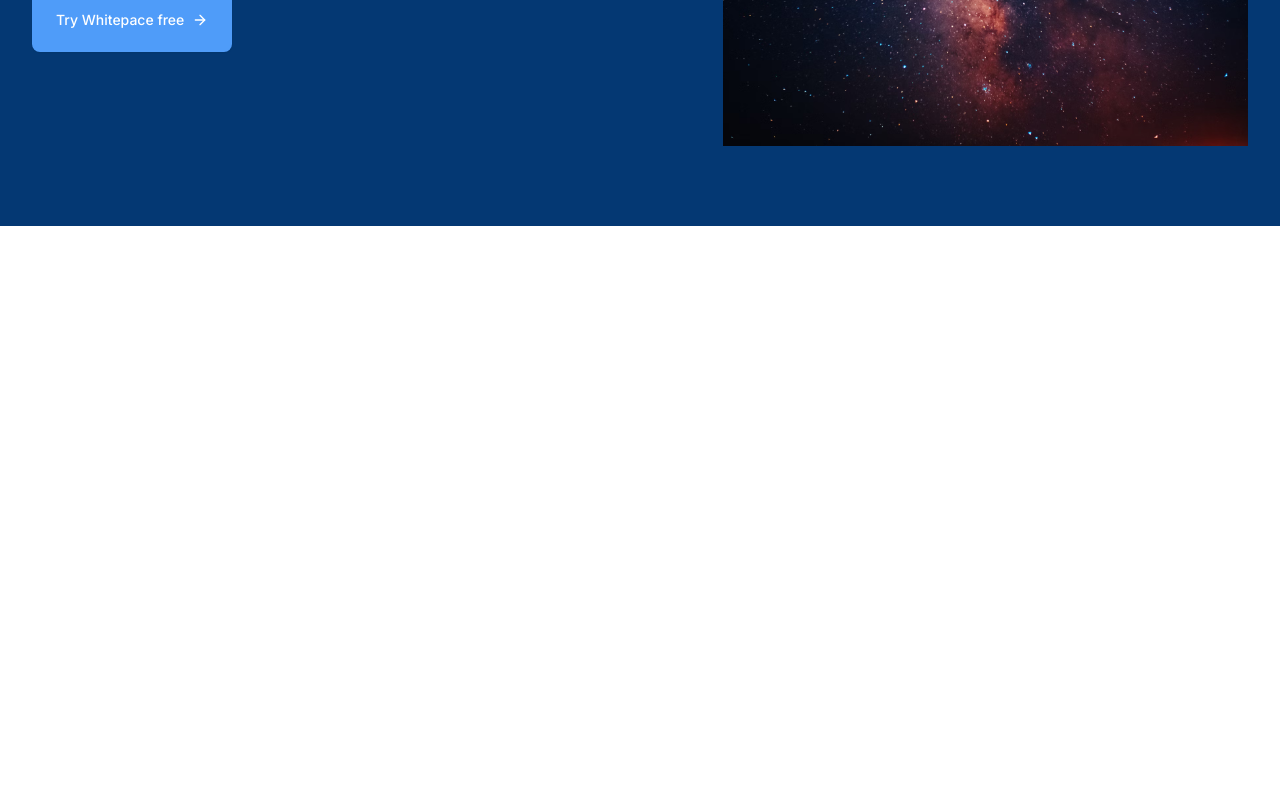
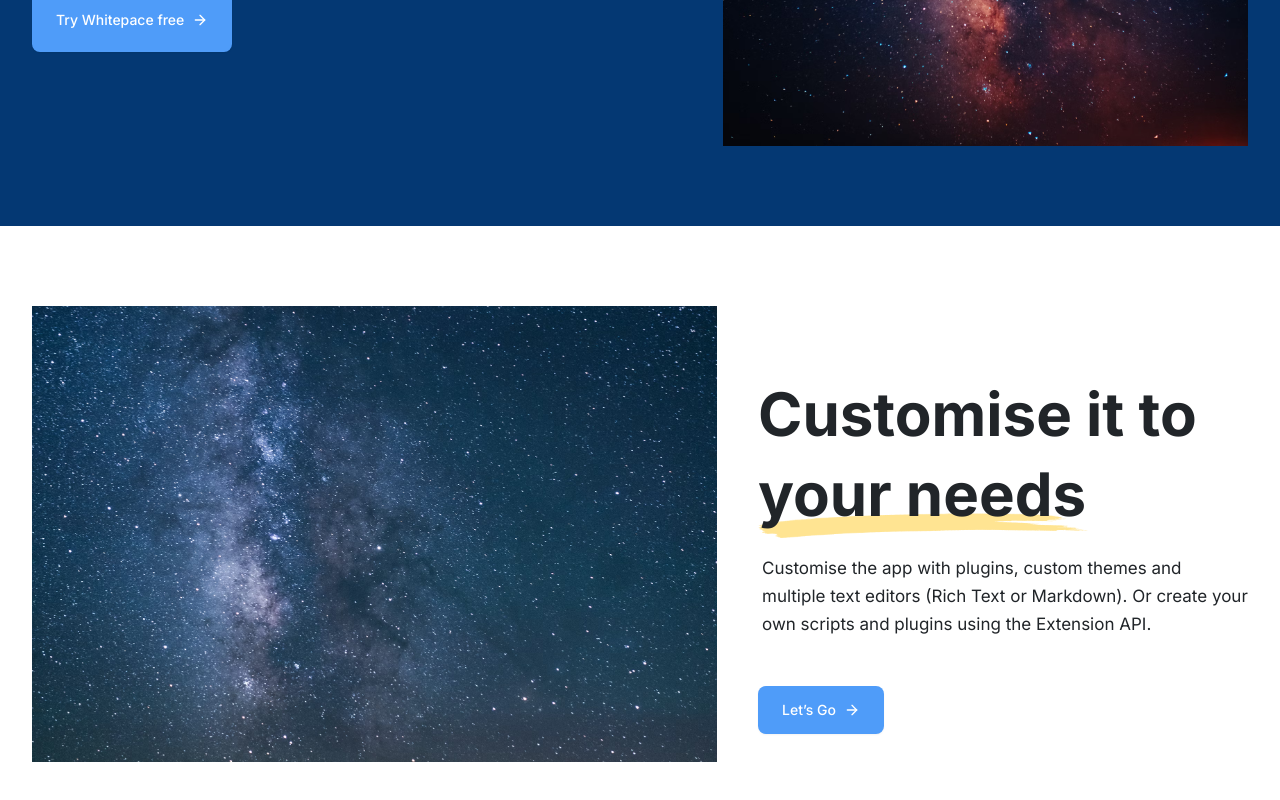
Before and after one commit to MarkMPW/whitespace, a Next.js app: page / in a window 1280 px wide. Shown: the part 2597-3397 px from the top of the page. Before the commit the page ends 2823 px from the top, so only its background shows below. Built offline with nearby package versions, Linux system fonts and the light colour scheme.

Commit message:
create: customise page

```diff
--- a/app/page.tsx
+++ b/app/page.tsx
@@ -1,4 +1,5 @@
 import Content from "@/components/Content";
+import Customise from "@/components/Customise";
 import Extension from "@/components/Extension";
 import HeroSection from "@/components/HeroSection";
 import Navbar from "@/components/Navbar";
@@ -12,6 +13,7 @@ export default function Home() {
       <Content />
       <WorkManagement />
       <Extension />
+      <Customise />
     </section>
   );
 }
--- /dev/null
+++ b/components/Customise.tsx
@@ -0,0 +1,27 @@
+import React from "react";
+import SectionLayout from "./SectionLayout";
+import { Button } from "./ui/button";
+import { ArrowRight } from "lucide-react";
+
+const Customise = () => {
+  return (
+    <SectionLayout
+      title="Customise it to your needs"
+      description="Customise the app with plugins, custom themes and multiple text editors (Rich Text or Markdown). Or create your own scripts and plugins using the Extension API."
+      titleHighlight
+      image={{
+        src: 'space-4.png',
+        alt: 'space 3',
+        className: 'mb-10 py-0'
+      }}
+      reverse="flex md:flex-row-reverse sm:flex-col-reverse"
+      titleBoxClassName="lg:max-w-[490px] md:max-w-[562px]"
+    >
+      <Button size="xl" className="bg-primary-light text-white mt-12 p-5">
+        Let’s Go <ArrowRight />
+      </Button>
+    </SectionLayout>
+  );
+};
+
+export default Customise;
--- a/components/SectionLayout.tsx
+++ b/components/SectionLayout.tsx
@@ -3,6 +3,7 @@ import Image from "next/image";
 import { cn } from "@/lib/utils";
 
 interface SectionLayoutProps {
+  reverse?: string;
   backgroundImage?: {
     desktop: string;
     mobile?: string;
@@ -32,6 +33,7 @@ interface SectionLayoutProps {
 }
 
 const SectionLayout = ({
+  reverse,
   backgroundImage,
   title,
   titleBoxClassName,
@@ -70,7 +72,12 @@ const SectionLayout = ({
         </div>
       )}
 
-      <div className="justify-between items-center relative z-10 flex flex-col md:flex-row">
+      <div
+        className={cn(
+          "justify-between items-center relative z-10 flex flex-col md:flex-row",
+          reverse
+        )}
+      >
         <div
           className={cn(
             "lg:max-w-[691px] md:max-w-[562px] text-center md:text-left relative",
@@ -120,10 +127,10 @@ const SectionLayout = ({
           <img
             src={image.src}
             alt={image.alt}
-            className={
-              image.className ??
-              "w-full sm:w-[500px] sm:h-[267px] md:w-[550px] md:h-[367px] lg:w-[685px] lg:h-[456px] object-cover"
-            }
+            className={cn(
+              "w-full sm:w-[500px] sm:h-[267px] md:w-[550px] md:h-[367px] lg:w-[685px] lg:h-[456px] object-cover",
+              image.className
+            )}
           />
         </div>
       </div>
```
Also changed, not shown: public/space-4.png (added).
